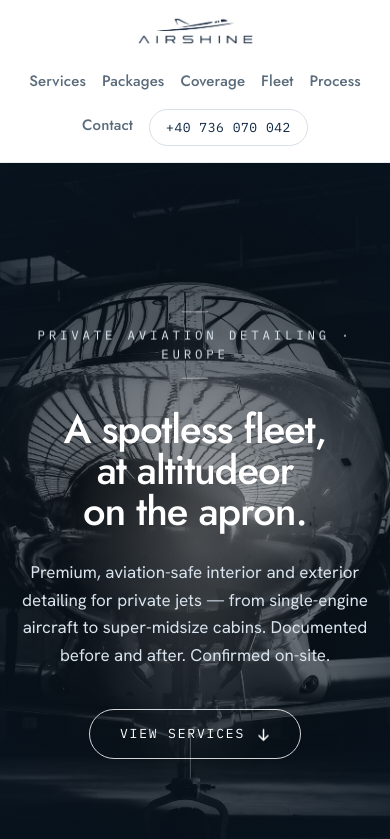
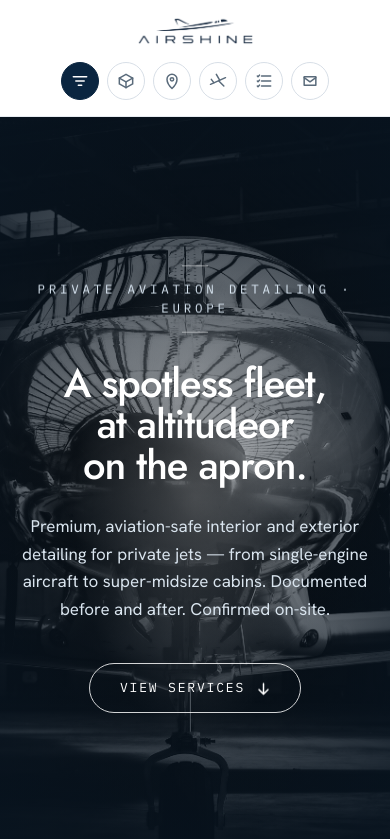
Before and after one commit to dmmarian/airshine, a Next.js app: page / in a window 390 px wide. Shown: the top 839 px of the page. Built offline with nearby package versions, Linux system fonts and the light colour scheme.

Commit message:
Add navigation icons and active link highlighting to AirshineHeader; enhance styling for navigation links

```diff
--- a/app/AirshineHeader.tsx
+++ b/app/AirshineHeader.tsx
@@ -8,8 +8,79 @@ type NavLink = {
   label: string;
 };
 
+function NavIcon({ label }: { label: string }) {
+  const commonProps = {
+    "aria-hidden": true,
+    className: "airshine-nav__icon",
+    fill: "none",
+    height: 20,
+    stroke: "currentColor",
+    strokeLinecap: "round" as const,
+    strokeLinejoin: "round" as const,
+    strokeWidth: 1.8,
+    viewBox: "0 0 24 24",
+    width: 20,
+  };
+
+  switch (label) {
+    case "Services":
+      return (
+        <svg {...commonProps}>
+          <path d="M4 7h16" />
+          <path d="M7 12h10" />
+          <path d="M10 17h4" />
+        </svg>
+      );
+    case "Packages":
+      return (
+        <svg {...commonProps}>
+          <path d="M4 8.5 12 4l8 4.5-8 4.5L4 8.5Z" />
+          <path d="M4 8.5v7L12 20l8-4.5v-7" />
+          <path d="M12 13v7" />
+        </svg>
+      );
+    case "Coverage":
+      return (
+        <svg {...commonProps}>
+          <path d="M12 21s6-5.4 6-11a6 6 0 0 0-12 0c0 5.6 6 11 6 11Z" />
+          <circle cx="12" cy="10" r="2" />
+        </svg>
+      );
+    case "Fleet":
+      return (
+        <svg {...commonProps}>
+          <path d="M3 16 21 8" />
+          <path d="m7 14-3-4" />
+          <path d="m14 11-4-7" />
+          <path d="m13 12 6 6" />
+        </svg>
+      );
+    case "Process":
+      return (
+        <svg {...commonProps}>
+          <path d="M9 6h11" />
+          <path d="M9 12h11" />
+          <path d="M9 18h11" />
+          <path d="m4 6 .8.8L6.5 5" />
+          <path d="m4 12 .8.8 1.7-1.8" />
+          <path d="m4 18 .8.8 1.7-1.8" />
+        </svg>
+      );
+    case "Contact":
+      return (
+        <svg {...commonProps}>
+          <path d="M5 7h14v10H5z" />
+          <path d="m5 8 7 5 7-5" />
+        </svg>
+      );
+    default:
+      return null;
+  }
+}
+
 export default function AirshineHeader({ navLinks }: { navLinks: NavLink[] }) {
   const [isCompact, setIsCompact] = useState(false);
+  const [activeHref, setActiveHref] = useState("");
 
   useEffect(() => {
     const mobileQuery = window.matchMedia("(max-width: 720px)");
@@ -49,6 +120,68 @@ export default function AirshineHeader({ navLinks }: { navLinks: NavLink[] }) {
     };
   }, []);
 
+  useEffect(() => {
+    const sections = navLinks
+      .map((link) => ({
+        href: link.href,
+        element: document.getElementById(link.href.replace("#", "")),
+      }))
+      .filter(
+        (section): section is { href: string; element: HTMLElement } =>
+          section.element !== null,
+      );
+
+    if (sections.length === 0) {
+      return;
+    }
+
+    let frameId = 0;
+
+    const updateActiveHref = () => {
+      frameId = 0;
+
+      const headerHeight =
+        document.querySelector(".airshine-header")?.getBoundingClientRect()
+          .height ?? 0;
+      const activationLine = headerHeight + window.innerHeight * 0.28;
+      let currentHref = "";
+
+      for (const section of sections) {
+        if (section.element.getBoundingClientRect().top <= activationLine) {
+          currentHref = section.href;
+        }
+      }
+
+      setActiveHref(currentHref);
+    };
+
+    const requestUpdate = () => {
+      if (frameId === 0) {
+        frameId = window.requestAnimationFrame(updateActiveHref);
+      }
+    };
+
+    const sectionObserver = new IntersectionObserver(requestUpdate, {
+      rootMargin: "-18% 0px -60% 0px",
+      threshold: [0, 0.2, 0.5, 0.8],
+    });
+
+    sections.forEach((section) => sectionObserver.observe(section.element));
+    updateActiveHref();
+    window.addEventListener("scroll", requestUpdate, { passive: true });
+    window.addEventListener("resize", requestUpdate);
+
+    return () => {
+      if (frameId !== 0) {
+        window.cancelAnimationFrame(frameId);
+      }
+
+      sectionObserver.disconnect();
+      window.removeEventListener("scroll", requestUpdate);
+      window.removeEventListener("resize", requestUpdate);
+    };
+  }, [navLinks]);
+
   return (
     <header
       className={`airshine-header${isCompact ? " airshine-header--compact" : ""}`}
@@ -64,11 +197,25 @@ export default function AirshineHeader({ navLinks }: { navLinks: NavLink[] }) {
           />
         </a>
         <nav className="airshine-nav" aria-label="Main navigation">
-          {navLinks.map((link) => (
-            <a className="airshine-nav__link" href={link.href} key={link.href}>
-              {link.label}
-            </a>
-          ))}
+          {navLinks.map((link) => {
+            const isActive = activeHref === link.href;
+
+            return (
+              <a
+                aria-current={isActive ? "location" : undefined}
+                aria-label={link.label}
+                className={`airshine-nav__link${
+                  isActive ? " airshine-nav__link--active" : ""
+                }`}
+                href={link.href}
+                key={link.href}
+                onClick={() => setActiveHref(link.href)}
+              >
+                <NavIcon label={link.label} />
+                <span className="airshine-nav__label">{link.label}</span>
+              </a>
+            );
+          })}
           <a className="airshine-phone" href="tel:+40736070042">
             +40 736 070 042
           </a>
--- a/app/globals.css
+++ b/app/globals.css
@@ -115,9 +115,12 @@ select {
 }
 
 .airshine-nav__link {
+  align-items: center;
+  display: inline-flex;
   font-family: var(--font-jost), sans-serif;
   font-weight: 500;
   font-size: 15px;
+  gap: 8px;
   letter-spacing: 0.01em;
   color: var(--airshine-muted);
   border-bottom: 1.5px solid transparent;
@@ -125,9 +128,15 @@ select {
   transition: color 0.25s, border-color 0.25s;
 }
 
-.airshine-nav__link:hover {
+.airshine-nav__link:hover,
+.airshine-nav__link--active {
   color: var(--airshine-ink);
   border-color: currentColor;
+}
+
+.airshine-nav__icon {
+  display: none;
+  flex: none;
 }
 
 .airshine-phone {
@@ -1303,8 +1312,55 @@ a.airshine-contact-card:hover {
     justify-content: center;
   }
 
+  .airshine-header__inner {
+    gap: 16px;
+  }
+
   .airshine-nav {
-    row-gap: 12px;
+    gap: 8px;
+    width: 100%;
+  }
+
+  .airshine-nav__link {
+    align-items: center;
+    border: 1px solid #d7dee6;
+    border-radius: 999px;
+    height: 38px;
+    justify-content: center;
+    padding: 0;
+    width: 38px;
+  }
+
+  .airshine-nav__link:hover,
+  .airshine-nav__link--active {
+    background: #f4f8fc;
+    border-color: var(--airshine-ink);
+  }
+
+  .airshine-nav__link--active {
+    color: #fff;
+    background: var(--airshine-ink);
+  }
+
+  .airshine-nav__icon {
+    display: block;
+  }
+
+  .airshine-nav__label {
+    block-size: 1px;
+    border: 0;
+    clip: rect(0 0 0 0);
+    clip-path: inset(50%);
+    inline-size: 1px;
+    margin: -1px;
+    overflow: hidden;
+    padding: 0;
+    position: absolute;
+    white-space: nowrap;
+  }
+
+  .airshine-phone {
+    display: none;
   }
 
   .airshine-header--compact .airshine-header__inner {
@@ -1318,17 +1374,6 @@ a.airshine-contact-card:hover {
     opacity: 0;
     overflow: hidden;
     transform: translateY(-10px);
-    pointer-events: none;
-  }
-
-  .airshine-header--compact .airshine-phone {
-    border-width: 0;
-    max-width: 0;
-    opacity: 0;
-    overflow: hidden;
-    padding-left: 0;
-    padding-right: 0;
-    transform: translateY(-6px);
     pointer-events: none;
   }
 
--- a/app/layout.tsx
+++ b/app/layout.tsx
@@ -44,7 +44,7 @@ export default function RootLayout({
       lang="en"
       className={`${jost.variable} ${hankenGrotesk.variable} ${ibmPlexMono.variable}`}
     >
-      <body>{children}</body>
+      <body suppressHydrationWarning>{children}</body>
     </html>
   );
 }
```
